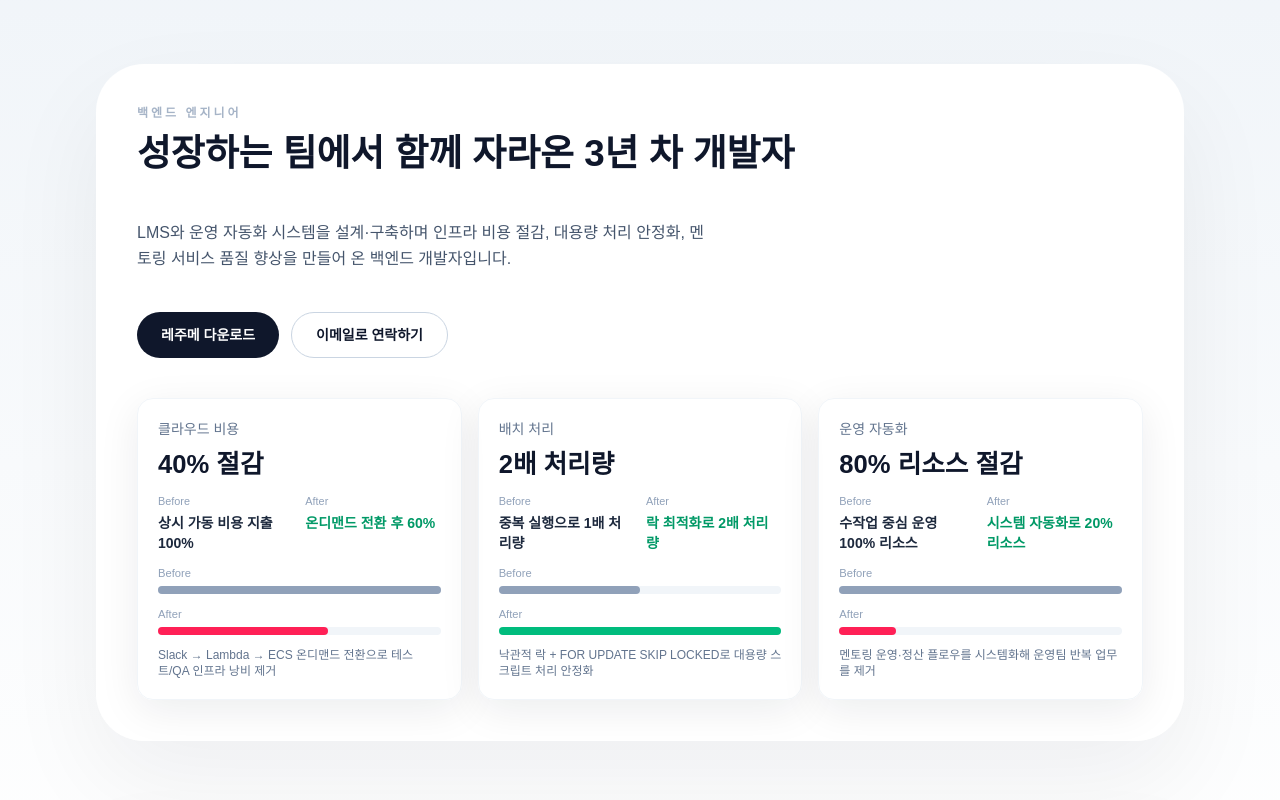
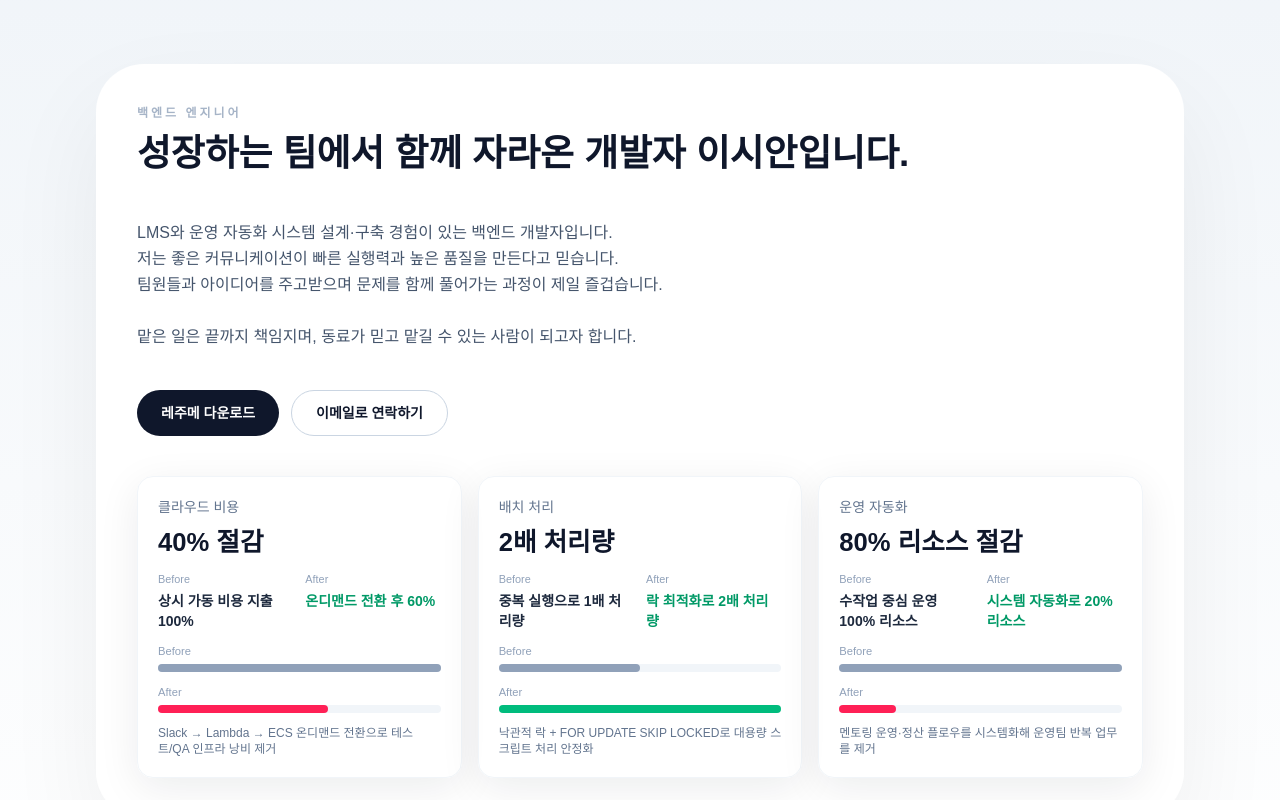
Before and after one commit to chicori3/branding-page, a Next.js app: page / in a window 1280 px wide. Shown: the top 800 px of the page. Built offline with nearby package versions, Linux system fonts and the light colour scheme.

Commit message:
chore: update hero copy and profile links

```diff
--- a/src/data/site.ts
+++ b/src/data/site.ts
@@ -1,15 +1,18 @@
 export const siteConfig = {
   name: "이시안",
   role: "백엔드 엔지니어",
-  headline: "성장하는 팀에서 함께 자라온 3년 차 개발자",
-  philosophy: "최소한의 변경으로 최대의 효과",
+  headline: "성장하는 팀에서 함께 자라온 개발자 이시안입니다.",
   summary:
-    "LMS와 운영 자동화 시스템을 설계·구축하며 인프라 비용 절감, 대용량 처리 안정화, 멘토링 서비스 품질 향상을 만들어 온 백엔드 개발자입니다.",
+      String.raw`LMS와 운영 자동화 시스템 설계·구축 경험이 있는 백엔드 개발자입니다.
+       저는 좋은 커뮤니케이션이 빠른 실행력과 높은 품질을 만든다고 믿습니다.
+       팀원들과 아이디어를 주고받으며 문제를 함께 풀어가는 과정이 제일 즐겁습니다.
+
+       맡은 일은 끝까지 책임지며, 동료가 믿고 맡길 수 있는 사람이 되고자 합니다. `,
   resumeUrl: "/resume.pdf",
   email: "mailto:sian.engineer@gmail.com",
   socials: [
-    { label: "GitHub", url: "https://github.com/chicori3" },
-    { label: "LinkedIn", url: "https://www.linkedin.com/in/isian" },
+    {label: "GitHub", url: "https://github.com/chicori3"},
+    {label: "LinkedIn", url: "https://www.linkedin.com/in/isian"},
   ],
 };
 
```
